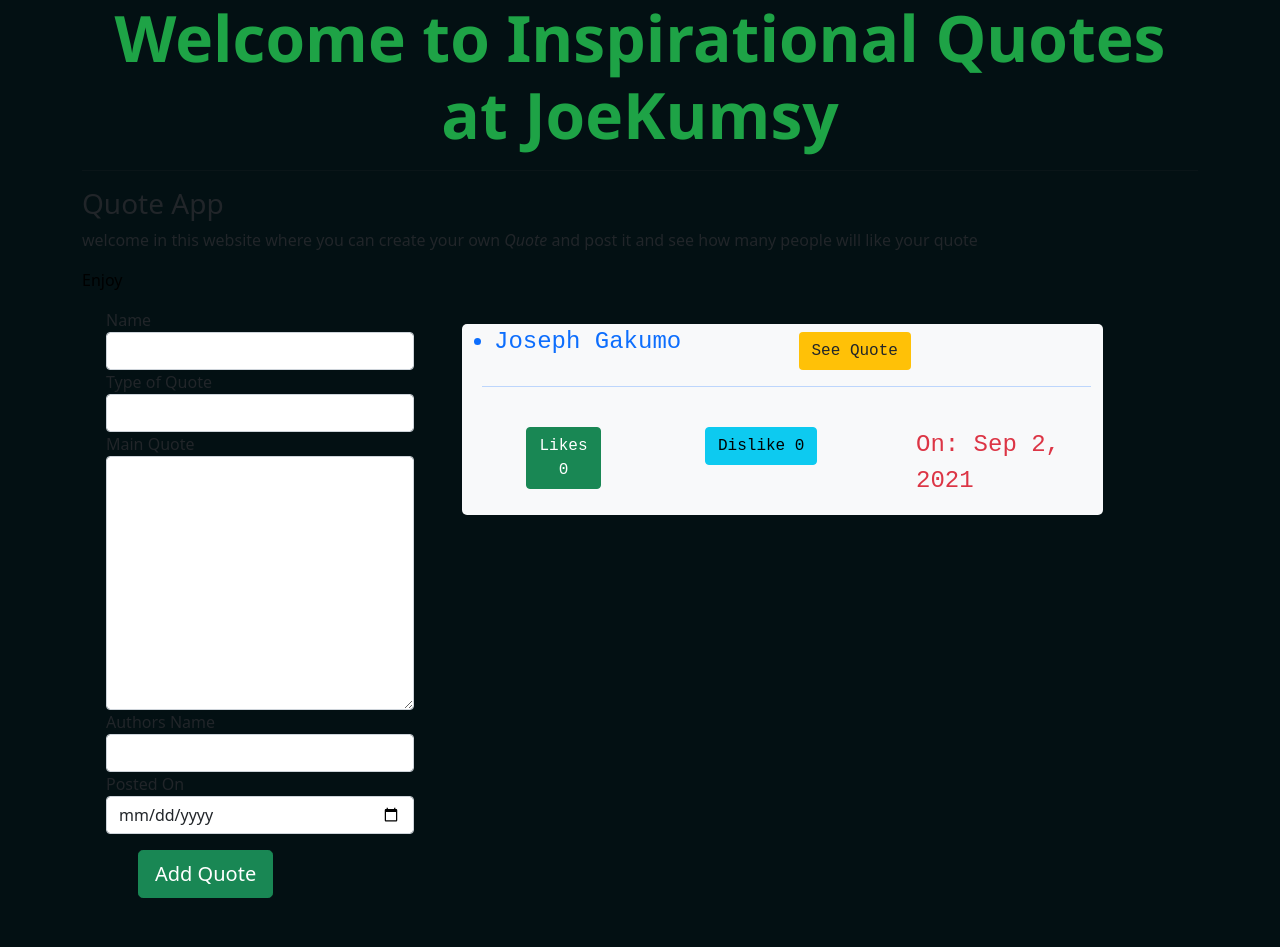
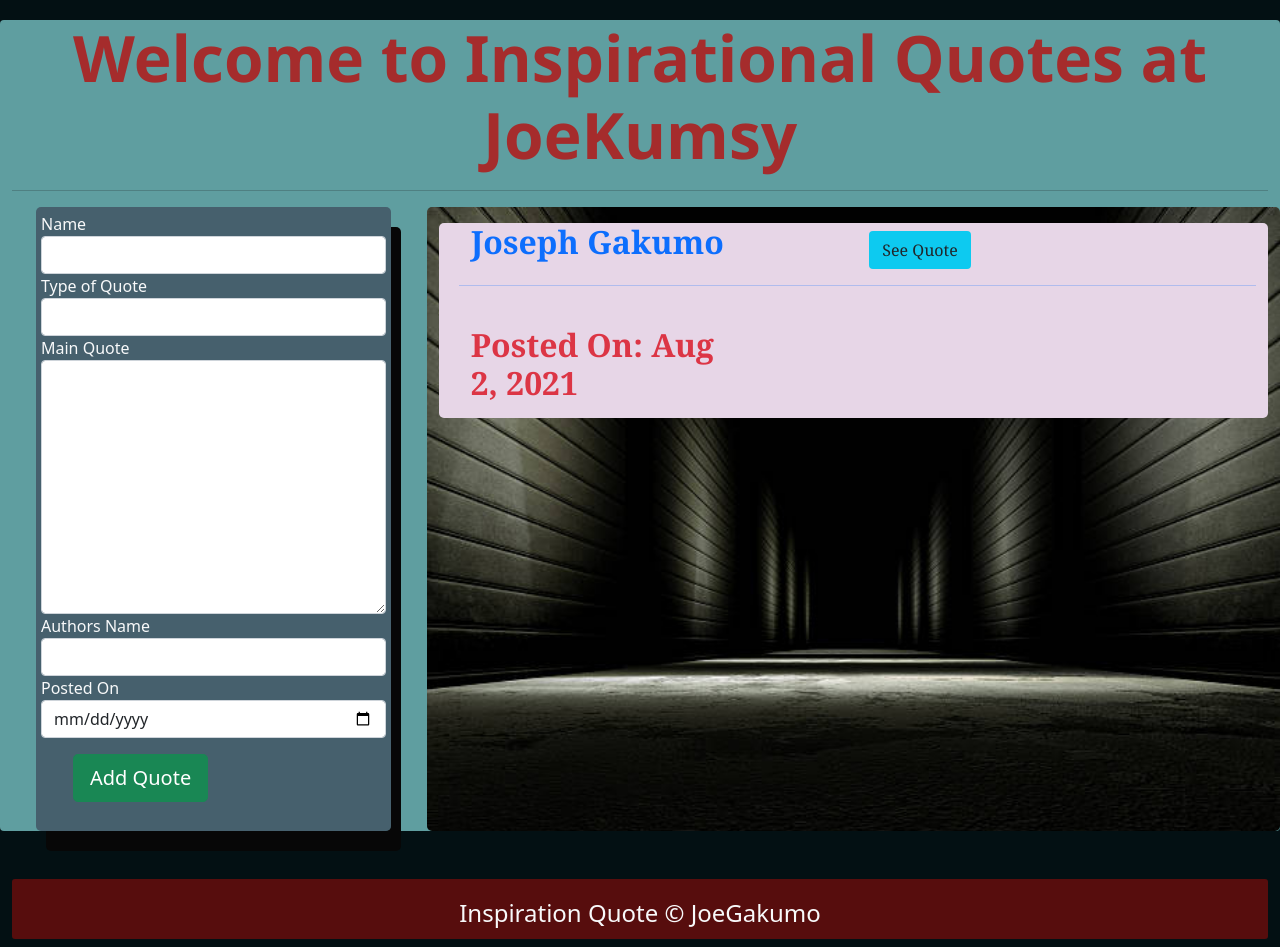
Before and after one commit to JoeGakumo21/Quotes-App, an Angular app in the folder Quotes-App/: page / in a window 1280 px wide. Before the commit the page ends 898 px from the top, so only its background shows below. Built offline with nearby package versions, Linux system fonts and the light colour scheme.

Commit message:
minor charges

```diff
--- a/Quotes-App/src/app/quote-form/quote-form.component.html
+++ b/Quotes-App/src/app/quote-form/quote-form.component.html
@@ -1,7 +1,8 @@
 <div class="container">
+    <div class="form">
     <form #quoteForm='ngForm' (ngSubmit)='quoteSubmit()'>
         <div class="form-group">
-            <label for="name">Name</label>
+            <label for="name" class="text-light">Name</label>
             <input type="text" name="name" id="name" class="form-control" required [(ngModel)]="newQuote.name" #name='ngModel'>
             <div [hidden]="name.valid || name.pristine" class="alert alert-danger">
                 <p>This filed must be filled</p>
@@ -10,7 +11,7 @@
             <!-- display {{newQuote.name}} -->
         </div>
         <div class="form-group">
-            <label for="name">Type of Quote </label>
+            <label for="name" class="text-light">Type of Quote </label>
             <input type="text" name="tittleQuote" id="tittleQuote" class="form-control" required [(ngModel)]="newQuote.tittleQuote" #tittleQuote='ngModel'>
             <div [hidden]="tittleQuote.valid ||tittleQuote.pristine" class="alert alert-danger">
                 <p>This filed must be filled</p>
@@ -19,7 +20,7 @@
                      <!-- display {{newQuote.tittleQuote}} -->
         </div>
         <div class="form-group">
-            <label for="messageQuote">Main Quote</label>
+            <label for="messageQuote" class="text-light">Main Quote</label>
             <textarea name="messageQuote" id="messageQuote" cols="" rows="10" required class="form-control" [(ngModel)]="newQuote.messageQuote" #messageQuote='ngModel'></textarea>
             <div [hidden]="messageQuote.valid ||messageQuote.pristine" class="alert alert-danger">
                 <p>This filed must be filled</p>
@@ -28,7 +29,7 @@
                      <!-- display {{newQuote.messageQuote}} -->
         </div>
         <div class="form-group">
-            <label for="author">Authors Name</label>
+            <label for="author" class="text-light">Authors Name</label>
             <input type="text" name="author" id="author" class="form-control" required [(ngModel)]="newQuote.author" #author='ngModel'>
             <div [hidden]="author.valid || author.pristine" class="alert alert-danger">
                 <p>This filed must be filled</p>
@@ -37,7 +38,7 @@
                      <!-- display {{newQuote.author}} -->
         </div>
         <div class="form-group">
-            <label for="postedOn">Posted On</label>
+            <label for="postedOn" class="text-light">Posted On</label>
             <input type="date" name="postedOn" id="postedOn" class="form-control" required [(ngModel)]="newQuote.postedOn" #postedOn='ngModel'>
             <div [hidden]="postedOn.valid || postedOn.pristine" class="alert alert-danger">
                 <p>This filed must be filled</p>
@@ -45,6 +46,7 @@
                      <!-- displaying data to user -->
                      <!-- display {{newQuote.postedOn}} -->
         </div>
-        <button class="btn btn-success btn-lg mt-3">Add Quote</button>
+        <button class="btn btn-success btn-lg mt-3 mb-4">Add Quote</button>
     </form>
 </div>
+</div>
--- a/Quotes-App/src/app/quotes-details/quotes-details.component.ts
+++ b/Quotes-App/src/app/quotes-details/quotes-details.component.ts
@@ -14,6 +14,17 @@ export class QuotesDetailsComponent implements OnInit {
   quoteComplete(quoteDone:boolean){
     this.isQuoteDone.emit(quoteDone);
   }
+  numberOfLikes:number=0;
+  numberOfDislikes:number=0;
+  // likes  function
+  onClickLikes(){
+    this.numberOfLikes++;
+
+  }
+  // function for dislike
+  onClickDislike(){
+    this.numberOfDislikes++;
+  }
 
   constructor() { }
 
--- a/Quotes-App/src/app/quotes/quotes.component.html
+++ b/Quotes-App/src/app/quotes/quotes.component.html
@@ -1,99 +1,42 @@
-<!-- <div class="container">
-  <h1 class="header">Welcome to Inspirational Quotes at JoeKumsy</h1>
-  <hr>
-  <h3 class="text-">Quote App </h3>
-  <p class="text-dark">welcome in this website where you can create your own <em>Quote </em> and post it and see how
-    many people will like your quote</p>
-  <p>Enjoy </p>
-  <div class="jumbotron bg-light col-8 info">
-    <div class="row">
-      <div>
-        <ul>
-          <!-- to display name of user to write the quote -->
-          <!-- <li *ngFor="let quote of  myQuote; let i =index" class="text-primary">
-            <div class="row mt-3 col-lg-12 col-sm-12">
-              <div class="col-6">
-                {{quote.name}}
-              </div>
-              <div class="col-6 mb-3">
-                <button class="btn bg-warning mt-2 ml-5" (click)='toggleQuoteDetails(i)'>See Quote</button>
-              </div>
-              <hr>
-            </div>
-            <div class="row mt-2">
-              <div class="col-4">
-                <button (click)="onClickLikes()" class="btn btn-medium btn-success mt-3 mb-3">Likes
-                  {{numberOfLikes}}</button>
-              </div>
-              <div class="col-4">
-                <button (click)="onClickDislike()" class="btn btn-medium btn-info mt-3 mb-3">Dislike
-                  {{numberOfDislikes}}</button>
-              </div>
-              <div class="col-4 mt-2 text-danger mt-3 mb-3">
-                On: {{quote.postedOn|date}}
-              </div>
-            </div>
-            <app-quotes-details *ngIf='quote.showQuoteMessageAndAuthor' [myQuote]="quote"
-              (isQuoteDone)='quoteDoneDelete($event, i)'></app-quotes-details>
-          </li>
-        </ul>
-      </div>
-    </div>
-  </div>
-  <div class="col-4">
-    <app-quote-form (addQuote)="addNewQuote($event)"></app-quote-form>
-  </div> -->
-
-  <!-- <div class="row ">
-    <div class="col-6 col-lg-6 col-sm-12">
-        <p>Posted By: <span>{{myQuote.author}}</span></p>
-    </div>
-    <div class="col-6 col-lg-6 col-sm-12">
-        <p>Posted On: {{myQuote.postedOn}}</p>
-    </div> -->
-  <div class="container">
+  <div class="container-fluid main-content">
     <h1 class="header">Welcome to Inspirational Quotes at JoeKumsy</h1>
-    <hr>
-    <h3 class="text-">Quote App </h3>
-    <p class="text-dark">welcome in this website where you can create your own <em>Quote </em> and post it and see how
+    <hr class="">
+    <!-- <p class="text-dark">welcome in this website where you can create your own <em>Quote </em> and post it and see how
       many people will like your quote</p>
-    <p>Enjoy </p>
-    <div class="row">
-      <div class="col-4">
+    <p>Enjoy </p> -->
+    <div class="row mb-5">
+      <div class="col-4 col-lg-4 col-sm-12 col-xs-12">
         <app-quote-form (addQuote)="addNewQuote($event)"></app-quote-form>
       </div>
-      <div class="col-7">
-        <div class="jumbotron bg-light info" *ngFor="let quote of  myQuote; let i =index">
+      <div class="col-8 col-sm-12 col-lg-8 content">
+        <div class="jumbotron" *ngFor="let quote of  myQuote; let i =index">
           <ul>
             <!-- to display name of user to write the quote -->
-            <li  class="text-primary">
-              <div class="row mt-3 col-lg-12 col-sm-12">
+            <h3  class="text-primary">
+              <div class="row mt-3 col-lg-12 col-sm-12 col-xs-12">
                 <div class="col-6">
                   {{quote.name}}
                 </div>
                 <div class="col-6 mb-3">
-                  <button class="btn bg-warning mt-2 ml-5" (click)='toggleQuoteDetails(i)'>See Quote</button>
+                  <button class="btn bg-info mt-2 ml-5" (click)='toggleQuoteDetails(i)'>See Quote</button>
                 </div>
                 <hr>
               </div>
               <div class="row mt-2">
-                <div class="col-4">
-                  <button (click)="onClickLikes()" class="btn btn-medium btn-success mt-3 mb-3">Likes
-                    {{numberOfLikes}}</button>
-                </div>
-                <div class="col-4">
-                  <button (click)="onClickDislike()" class="btn btn-medium btn-info mt-3 mb-3">Dislike
-                    {{numberOfDislikes}}</button>
-                </div>
-                <div class="col-4 mt-2 text-danger mt-3 mb-3">
-                  On: {{quote.postedOn|date}}
+                  <div class="col-4 mt-2 text-danger mt-3 mb-3">
+                  Posted On: {{quote.postedOn|date}}
                 </div>
               </div>
               <app-quotes-details *ngIf='quote.showQuoteMessageAndAuthor' [myQuote]="quote"
                 (isQuoteDone)='quoteDoneDelete($event, i)'></app-quotes-details>
-            </li>
+            </h3>
           </ul>
         </div>
       </div>
     </div>
   </div>
+  <div class="container-fluid">
+    <footer>
+     <h4 class="text-center text-light footer">Inspiration Quote &copy; JoeGakumo</h4>
+    </footer>
+  </div>
--- a/Quotes-App/src/app/quotes/quotes.component.ts
+++ b/Quotes-App/src/app/quotes/quotes.component.ts
@@ -10,7 +10,9 @@ import { Component, OnInit } from '@angular/core';
 export class QuotesComponent implements OnInit {
 
   myQuote:Quotes[]=[
-    new Quotes(1,"Joseph Gakumo ","Motivation Quote","Success is not Final, Failure is not Fatal, Its the courage to continue that counts","JoeKumsy Kenyan",new Date(2021,8,2)),
+    new Quotes(1,"Joseph Gakumo ","Motivation Quote","Success is not Final, Failure is not Fatal, Its the courage to continue that counts","JoeKumsy Kenyan",new Date(2021,7,2)),
+    // new Quotes(1,"Joseph Gakumo ","Motivation Quote","Success is not Final, Failure is not Fatal, Its the courage to continue that counts","JoeKumsy Kenyan",new Date(2021,7,2)),
+
     // {name:"Teresia Wairimu ",tittleQuote:"Super Motivation Quote",messageQuote:"It is only when we take chances, when our lives improve. The initial and the most difficult risk that we need to take is to become honest.",author:"Walter Anderson"},
     // {name:"Moses Mugo ",tittleQuote:"Motivation Quote",messageQuote:"Nature has given us all the pieces required to achieve exceptional wellness and health, but has left it to us to put these pieces together.",author:"JDiane McLaren"},
     // {name:"Nancy Munyui",tittleQuote:"Motivation Quote",messageQuote:"When you change your thoughts, remember to also change your world.",author:"Norman Vincent Peale"},
@@ -33,17 +35,17 @@ export class QuotesComponent implements OnInit {
       }
     }
   }
-  numberOfLikes:number=0;
-  numberOfDislikes:number=0;
-  // likes  function
-  onClickLikes(){
-    this.numberOfLikes++;
+  // numberOfLikes:number=0;
+  // numberOfDislikes:number=0;
+  // // likes  function
+  // onClickLikes(){
+  //   this.numberOfLikes++;
 
-  }
-  // function for dislike
-  onClickDislike(){
-    this.numberOfDislikes++;
-  }
+  // }
+  // // function for dislike
+  // onClickDislike(){
+  //   this.numberOfDislikes++;
+  // }
   constructor() { }
 
   ngOnInit(): void {
--- a/Quotes-App/src/styles.css
+++ b/Quotes-App/src/styles.css
@@ -2,7 +2,7 @@
 @import"~bootstrap/dist/css/bootstrap.css";
 *{
     box-sizing: border-box;
-    margin: 0%;
+    margin: 0px;
     padding: 0px;
 }
 body{
@@ -10,7 +10,7 @@ body{
 }
 .header{
     text-align: center;
-    color: #a52c2c;
+    color: #a52c2c !important;
 }
 li{
     /* color: aliceblue; */
@@ -20,10 +20,10 @@ li{
 
 }
 span{
-    color:darkgreen;
+    color:#5327CC;
 }
 p{
-    color:black
+    color:black !important;
 }
 .info{
     border-radius: 5px;
@@ -36,5 +36,49 @@ h1{
     font-size: 4rem;
     font-weight: 700;
     font-family: 'Segoe UI', Tahoma, Geneva, Verdana, sans-serif;
-    color: #1ea346 !important;
+    color:#5327CC !important;
 }
+.jumbotron{
+    background:rgb(231, 214, 231);
+    border-radius: 5px;
+}
+.main-content{
+    background-color: cadetblue;
+    margin-top: 20px;
+    border-radius: 4px;
+    height: auto;
+}
+
+.form{
+    background-color: rgb(34, 3, 34,.4);
+    padding: 5px;
+    box-shadow: 10px 20px #070707;
+    border-radius: 5px;
+
+}
+ul h3{
+    font-family: Georgia, 'Times New Roman', Times, serif;
+    font-weight: 600;
+    font-size: 2rem;
+    color: #770BD9 !important;
+}
+footer{
+    height: 60px;
+    background-color: rgb(87, 13, 13);
+    border-radius: 3px;
+}
+.content{
+    /* background-color:red; */
+    background-image: url("/assets/images/background.jpg");
+    background-position: center;
+    background-repeat: no-repeat;
+    background-size: cover;
+    border-radius: 5px;
+    padding-bottom: 20px;
+}
+.footer{
+padding: 20px;
+}
+.line{
+    color:coral;
+}
```
Also changed, not shown: Quotes-App/src/app/quotes-details/quotes-details.component.html (+16 -5 lines), Quotes-App/src/assets/images/background.jpg (added).
